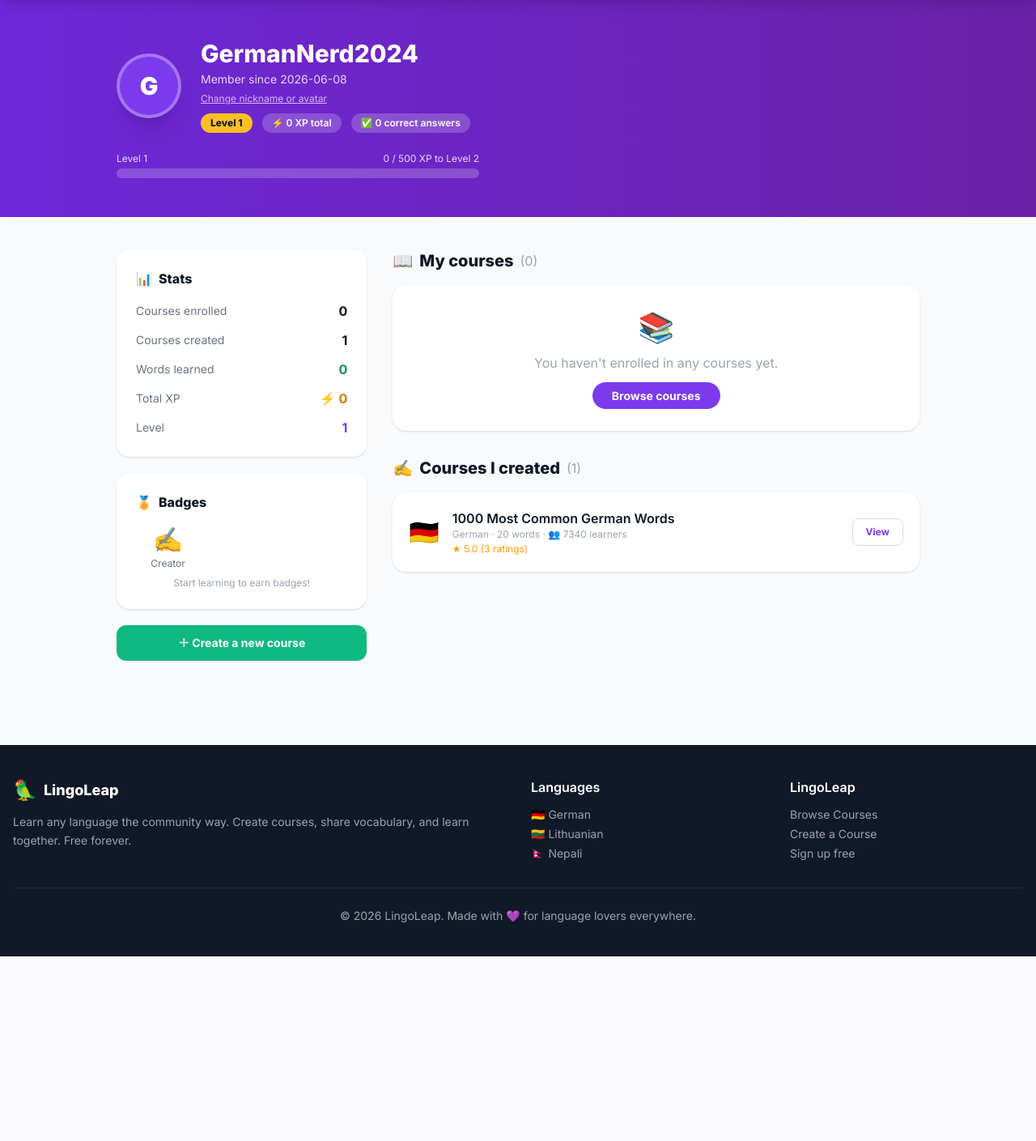
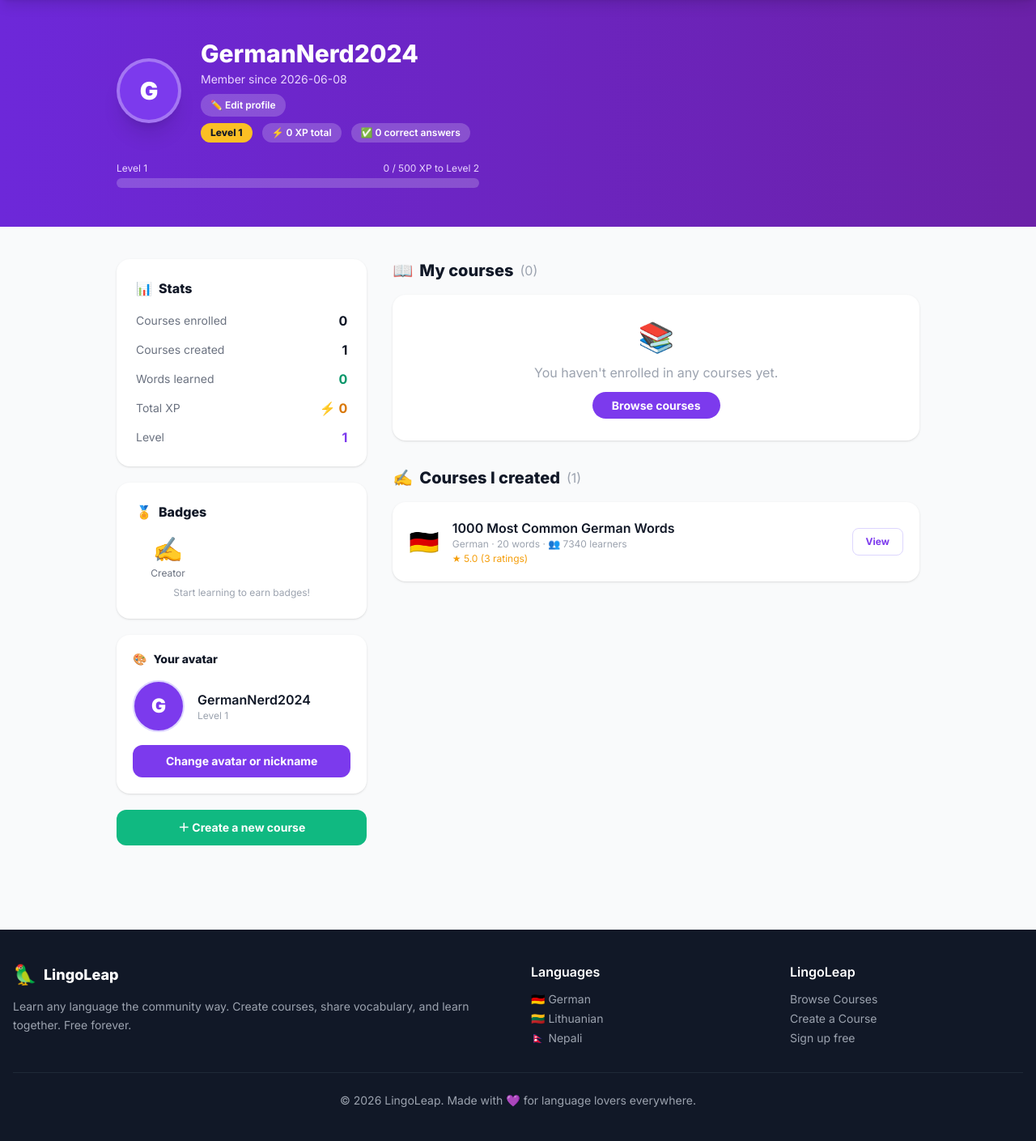
Before and after one commit to tmashworthab/lingoleap, a Flask app: page /profile in a window 1280 px wide. Shown: the part 64-1473 px from the top of the page at 81% size. Before the commit the page ends 1245 px from the top, so only its background shows below. Run offline with Flask 3, Linux system fonts and the light colour scheme; the visitor is signed in with stand-in values (Sample User, id 1); data comes from the database, SQL or seed files in the repository; data that the repository does not hold is empty; some libraries are stand-ins or nearby versions.

Commit message:
Add avatar change from profile settings

```diff
--- a/app.py
+++ b/app.py
@@ -382,6 +382,7 @@ def onboarding():
             return render_template('onboarding.html', user=user, avatars=AVATARS,
                                    prefill_username=new_username)
 
+        was_onboarded = bool(user['onboarded'])
         conn.execute(
             "UPDATE users SET username=?, avatar_choice=?, onboarded=1 WHERE id=?",
             (new_username, avatar_choice, user['id'])
@@ -389,6 +390,9 @@ def onboarding():
         conn.commit()
         conn.close()
         session['username'] = new_username
+        if was_onboarded:
+            flash('Profile updated!', 'success')
+            return redirect(url_for('profile'))
         flash(f'Welcome to LingoLeap, {new_username}!', 'success')
         return redirect(url_for('index'))
 
--- a/templates/profile.html
+++ b/templates/profile.html
@@ -21,8 +21,9 @@
         <p class="text-purple-200 text-sm mt-1">
           Member since {{ user.created_at[:10] }}
         </p>
-        <a href="{{ url_for('onboarding') }}" class="text-purple-300 hover:text-white text-xs underline mt-1 inline-block transition-colors">
-          Change nickname or avatar
+        <a href="{{ url_for('onboarding') }}"
+           class="inline-flex items-center gap-1.5 bg-white/20 hover:bg-white/30 text-white text-xs font-semibold px-3 py-1.5 rounded-full mt-2 transition-colors">
+          ✏️ Edit profile
         </a>
         <div class="flex items-center gap-3 mt-2">
           <span class="bg-amber-400 text-gray-900 text-xs font-extrabold px-3 py-1 rounded-full">
@@ -133,6 +134,33 @@
         {% endif %}
       </div>
 
+      <!-- Edit profile card -->
+      <div class="bg-white rounded-2xl shadow p-5">
+        <h3 class="font-extrabold text-gray-900 text-sm mb-4 flex items-center gap-2">
+          <span>🎨</span> Your avatar
+        </h3>
+        <div class="flex items-center gap-4 mb-4">
+          {% if user.avatar_choice %}
+          <img src="{{ url_for('static', filename='avatars/avatar' + user.avatar_choice|string + '.png') }}"
+               class="w-16 h-16 rounded-full object-cover bg-gray-50 border-2 border-violet-200"
+               alt="{{ user.username }}">
+          {% else %}
+          <div class="w-16 h-16 rounded-full flex items-center justify-center text-white text-2xl font-black border-2 border-violet-200"
+               style="background-color: {{ user.avatar_color }}">
+            {{ user.username[0].upper() }}
+          </div>
+          {% endif %}
+          <div>
+            <div class="font-semibold text-gray-900">{{ user.username }}</div>
+            <div class="text-xs text-gray-400">Level {{ level }}</div>
+          </div>
+        </div>
+        <a href="{{ url_for('onboarding') }}"
+           class="block w-full bg-violet-600 hover:bg-violet-700 text-white font-bold py-2.5 rounded-xl text-center text-sm transition-colors">
+          Change avatar or nickname
+        </a>
+      </div>
+
       <a href="{{ url_for('create_course') }}"
          class="block bg-emerald-500 hover:bg-emerald-600 text-white font-bold px-5 py-3 rounded-xl text-center transition-colors text-sm">
         ＋ Create a new course
```
Also changed, not shown: templates/onboarding.html (+11 -2 lines).
